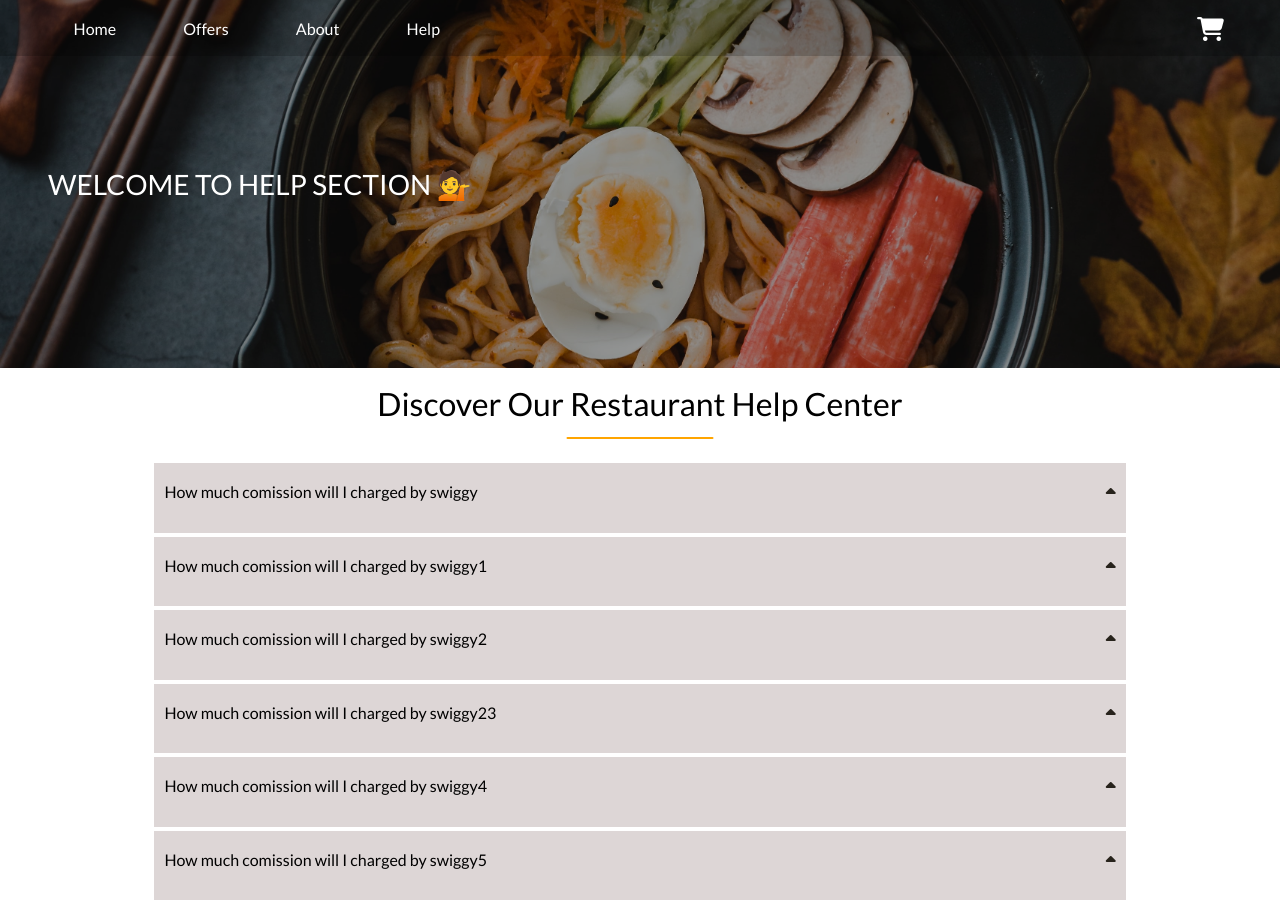
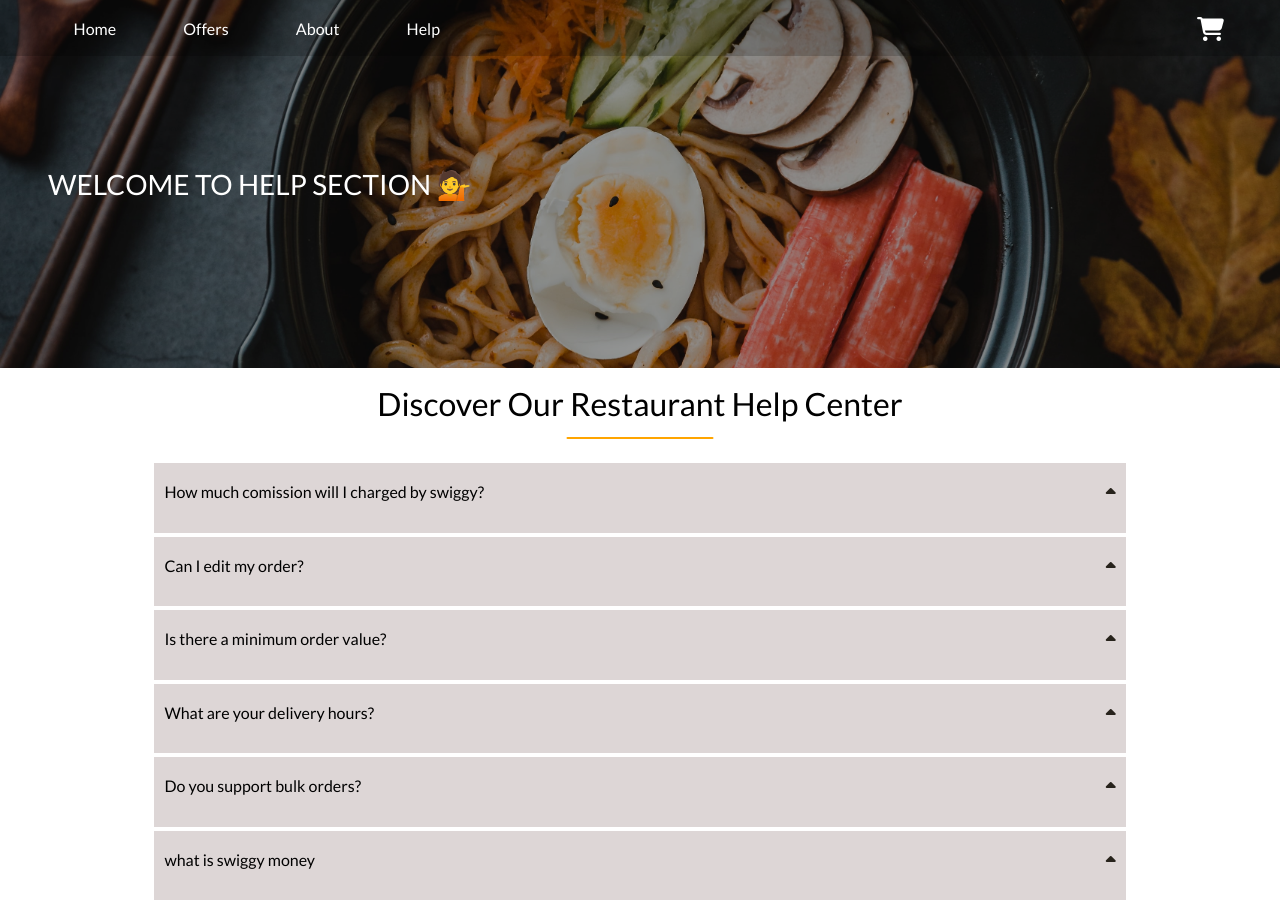
Before and after one commit to preetamvarun/Restaurant-App, a React (Create React App) app: page /help in a window 1280 px wide. Built offline with nearby package versions, Linux system fonts and the light colour scheme.

Commit message:
Removed shimmer files

```diff
--- a/package.json
+++ b/package.json
@@ -13,6 +13,7 @@
     "react-redux": "^8.0.5",
     "react-router-dom": "^6.9.0",
     "react-scripts": "5.0.1",
+    "react-spinners": "^0.13.8",
     "uuid": "^9.0.0",
     "web-vitals": "^2.1.4"
   },
--- a/src/Components/Body/ShowRestaurants.js
+++ b/src/Components/Body/ShowRestaurants.js
@@ -9,6 +9,7 @@ import { Link } from 'react-router-dom';
 import { useDispatch } from 'react-redux';
 import { addItem } from '../../utils/OffersSlice';
 import { setRestaurantCount } from '../../utils/OffersSlice';
+import BounceLoader from 'react-spinners/BounceLoader';
 
 const ShowRestaurants = () => {
   const { searchFood } = useContext(FoodContext);
@@ -61,6 +62,11 @@ const ShowRestaurants = () => {
           <li onClick={handleClick}>Cost : High To Low</li>
         </ul>
       </div>
+      {!allRestaurants ? (
+        <center>
+          <BounceLoader color='#3D4152' />
+        </center>
+      ) : (
         <div className='allRestaurants'>
           {requiredRestaurants &&
             requiredRestaurants?.map((restaurant) => (
@@ -76,6 +82,7 @@ const ShowRestaurants = () => {
               </Link>
             ))}
         </div>
+      )}
     </div>
   );
 };
--- a/src/utils/Config.js
+++ b/src/utils/Config.js
@@ -34,33 +34,33 @@ export const services = [
 
 export const qas = [
   [
-    'How much comission will I charged by swiggy',
+    'How much comission will I charged by swiggy?',
     'The commission charges vary for different cities. You will be able to see the commission applicable for you once the preliminary onboarding details have been filled.',
     false,
   ],
   [
-    'How much comission will I charged by swiggy1',
-    'The commission charges vary for different cities. You will be able to see the commission applicable for you once the preliminary onboarding details have been filled.',
+    'Can I edit my order?',
+    'Your order can be edited before it reaches the restaurant. You could contact customer support team via chat or call to do so. Once order is placed and restaurant starts preparing your food, you may not edit its contents',
     false,
   ],
   [
-    'How much comission will I charged by swiggy2',
-    'The commission charges vary for different cities. You will be able to see the commission applicable for you once the preliminary onboarding details have been filled.',
+    'Is there a minimum order value?',
+    'We have no minimum order value and you can order for any amount.',
     false,
   ],
   [
-    'How much comission will I charged by swiggy23',
-    'The commission charges vary for different cities. You will be able to see the commission applicable for you once the preliminary onboarding details have been filled.',
+    'What are your delivery hours?',
+    'Our delivery hours vary for different locations and depends on availability of supply from restaurant partners.',
     false,
   ],
   [
-    'How much comission will I charged by swiggy4',
-    'The commission charges vary for different cities. You will be able to see the commission applicable for you once the preliminary onboarding details have been filled.',
+    'Do you support bulk orders?',
+    'In order to provide all customers with a great selection and to ensure on time delivery of your meal, we reserve the right to limit the quantities depending on supply.',
     false,
   ],
   [
-    'How much comission will I charged by swiggy5',
-    'The commission charges vary for different cities. You will be able to see the commission applicable for you once the preliminary onboarding details have been filled.',
+    'what is swiggy money',
+    'Swiggy Money is a secure digital wallet where you can store digital currency and use it for faster check outs. It prevents payment failures and gives you seamless refunds when necessary.',
     false,
   ],
 ];
```
Also changed, not shown: src/Components/Body/Shimmer.css (deleted), src/Components/Body/Shimmer.js (deleted), 1 other file (tests, documents, lock files or other folders). Lines whose indentation alone changed are shown as unchanged.
